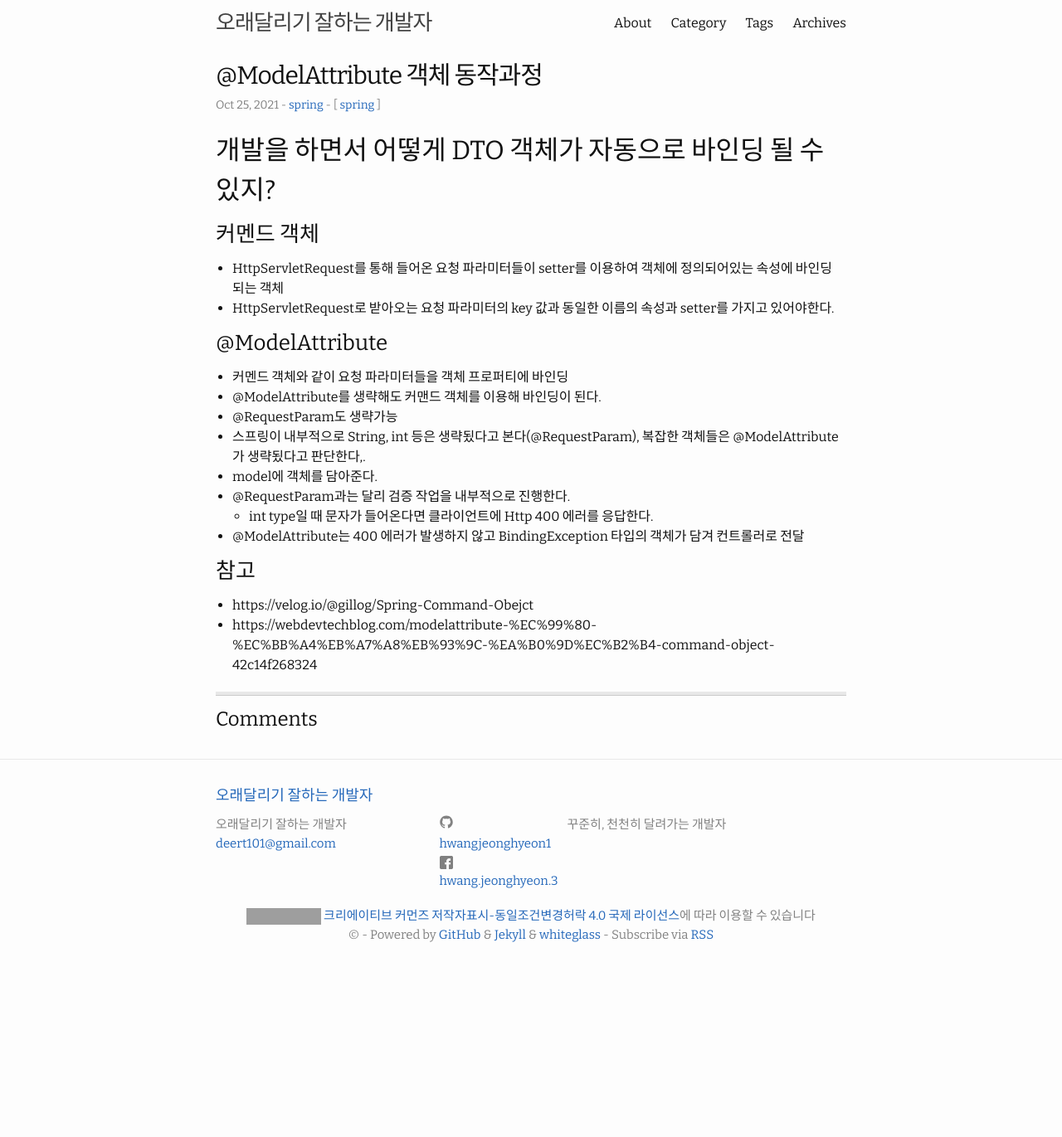
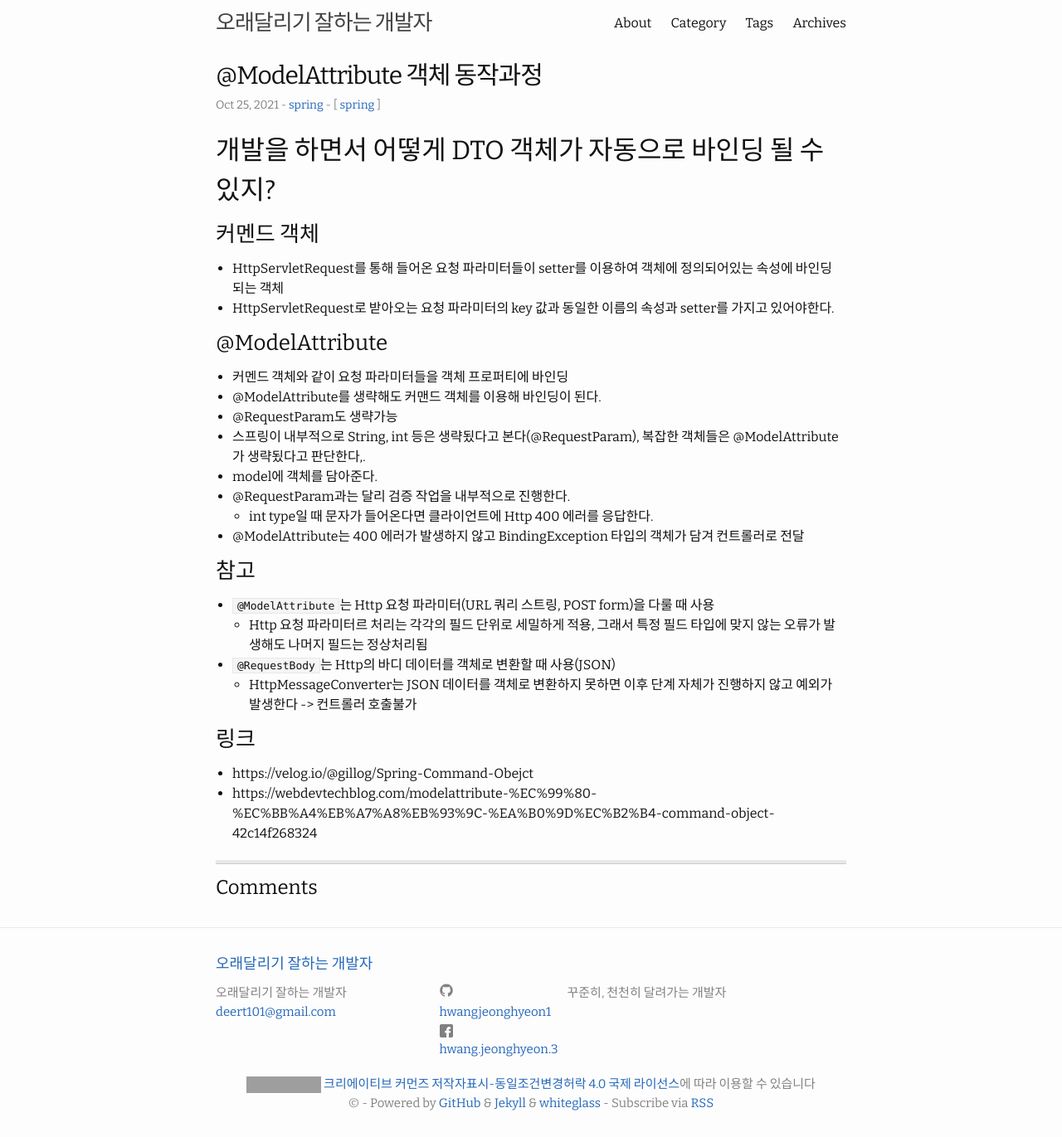
Before and after one commit to HWANGJEONGHYEON1/HWANGJEONGHYEON1.github.io, a Jekyll site: the page built from _posts/2021-10-25-CommandObject.md, in a window 1280 px wide. Shown: the whole page at 83% size. Built offline with Jekyll 4.4.1, drawn with Linux system fonts in a browser that asks for light colours; comment, search, counter and statistics services are not loaded; before the commit the page ends 1168 px from its top, so only the background shows below that; grey boxes are pictures that could not be loaded.

Commit message:
[docs] 모델 어트리뷰트 관련 포스트 수정

```diff
--- a/_posts/2021-10-25-CommandObject.md
+++ b/_posts/2021-10-25-CommandObject.md
@@ -24,5 +24,11 @@ tags: [spring]
 
 
 ### 참고
+- `@ModelAttribute`는 Http 요청 파라미터(URL 쿼리 스트링, POST form)을 다룰 때 사용
+  - Http 요청 파라미터르 처리는 각각의 필드 단위로 세밀하게 적용, 그래서 특정 필드 타입에 맞지 않는 오류가 발생해도 나머지 필드는 정상처리됨
+- `@RequestBody`는 Http의 바디 데이터를 객체로 변환할 때 사용(JSON)
+  - HttpMessageConverter는 JSON 데이터를 객체로 변환하지 못하면 이후 단계 자체가 진행하지 않고 예외가 발생한다 -> 컨트롤러 호출불가
+
+### 링크
 - https://velog.io/@gillog/Spring-Command-Obejct
 - https://webdevtechblog.com/modelattribute-%EC%99%80-%EC%BB%A4%EB%A7%A8%EB%93%9C-%EA%B0%9D%EC%B2%B4-command-object-42c14f268324
```
